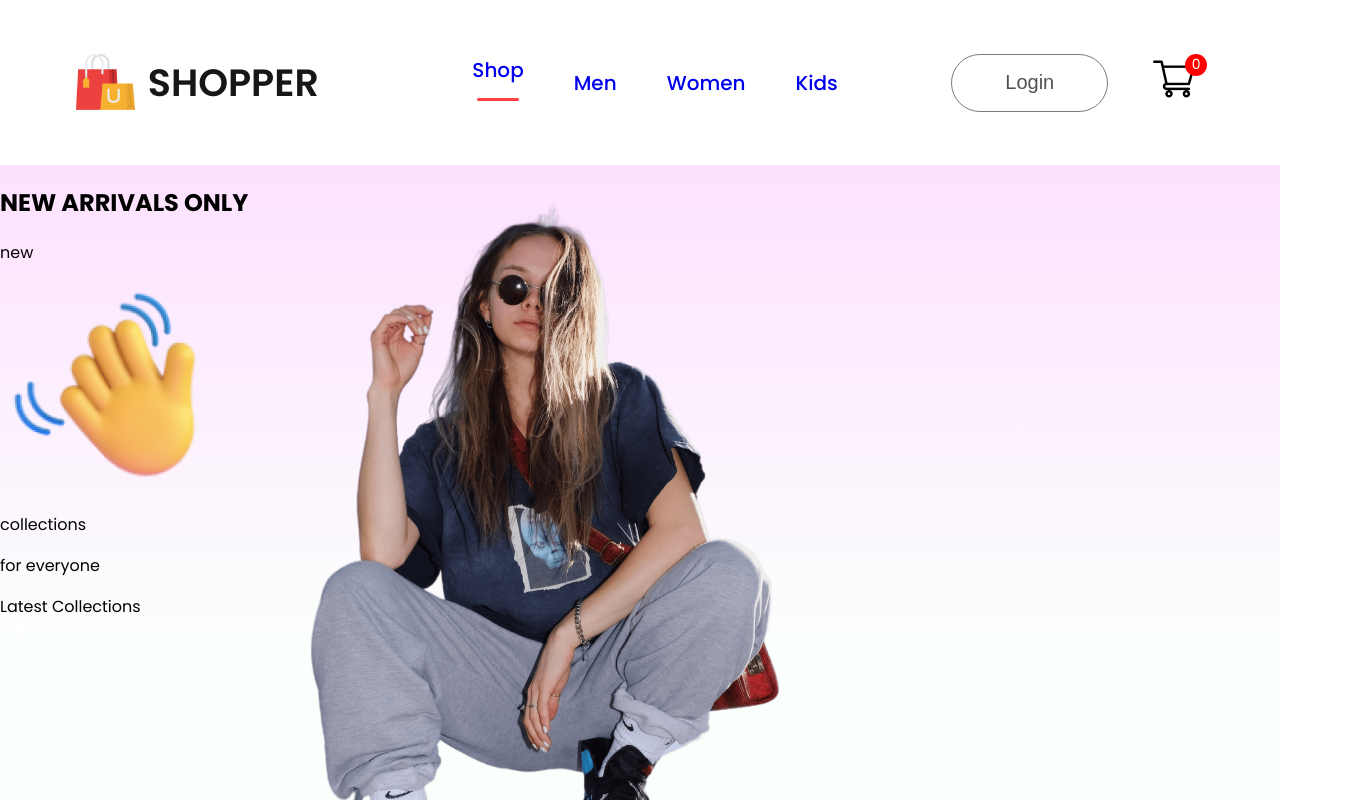
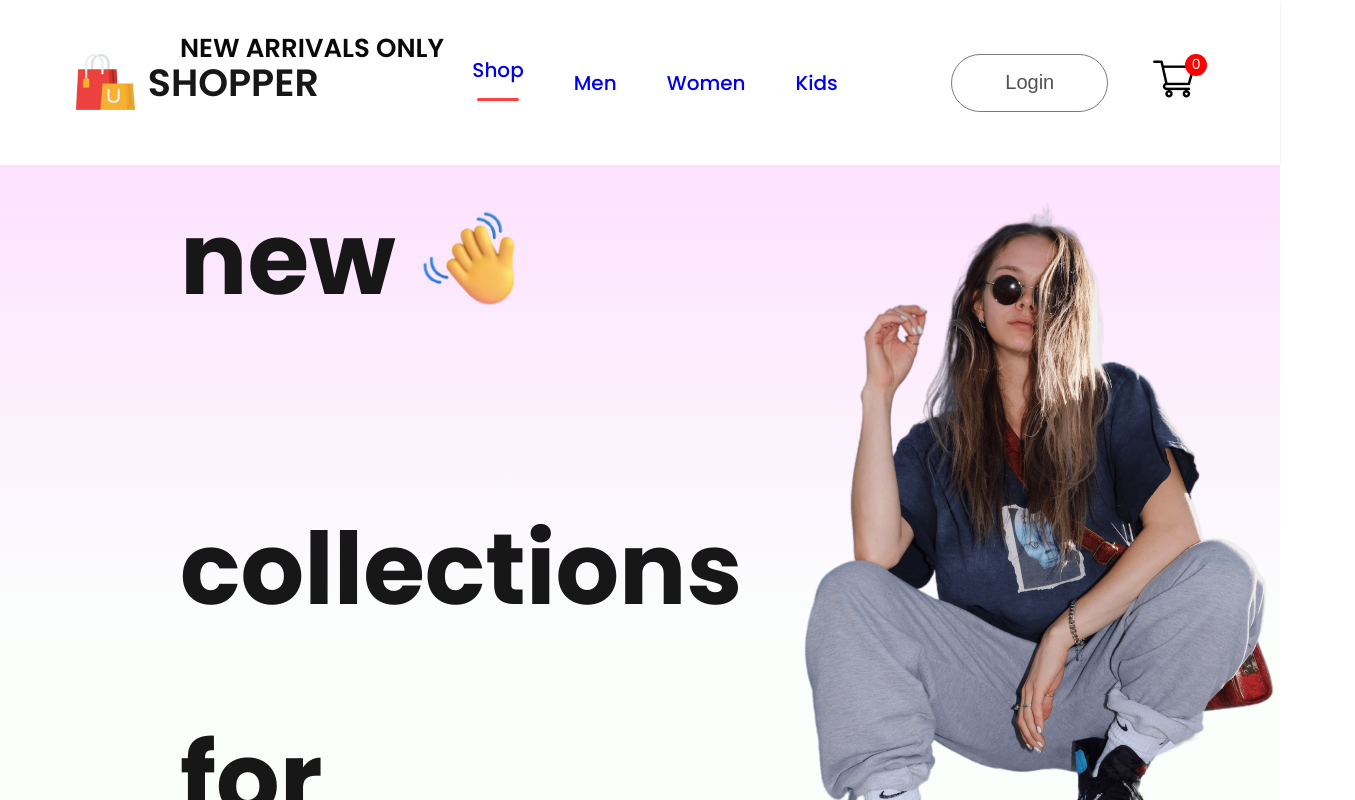
Before and after one commit to Norluciot/E-commerce, a React (Create React App) app: page / in a window 1280 px wide. Shown: the top 800 px of the page, 1355 px wide, since content can reach past the window. Built offline with nearby package versions, Linux system fonts and the light colour scheme.

Commit message:
hero css page

```diff
--- a/src/Components/Hero/Hero.css
+++ b/src/Components/Hero/Hero.css
@@ -3,3 +3,50 @@
     background: linear-gradient(180deg, #fde1ff, #e1ffea22 60%);
     display: flex;
 }
+
+.hero-left{
+    flex: 1;
+    display: flex;
+    flex-direction: column;
+    justify-content: center;
+    gap: 20px;
+    padding-left: 180px;
+    line-height: 1.1;
+}
+
+.hero-left h2{
+    color: #090909;
+    font-size: 26px;
+    font-weight: 600;
+}
+
+.hero-left p{
+    color: #171717;
+    font-size: 100px;
+    font-weight: 700;
+}
+
+.hero-hand-icon{
+    display: flex;
+    align-items: center;
+    gap: 20px;
+}
+
+.hero-hand-icon img{
+    width: 105px;
+}
+
+.hero-latest-btn{
+    display: flex;
+    justify-content: center;
+    align-items: center;
+    gap: 15px;
+    width: 310px;
+    height: 70px;
+    border-radius: 75px;
+    margin-top: 30px;
+    background: #ff4141;
+    color: white;
+    font-size: 22px;
+    font-weight: 500;
+}
--- a/src/Components/Hero/Hero.jsx
+++ b/src/Components/Hero/Hero.jsx
@@ -10,14 +10,14 @@
       <div className="hero-left">
         <h2>NEW ARRIVALS ONLY</h2>
         <div>
-          <div className="hand-hand-hand">
+          <div className="hero-hand-icon">
             <p>new</p>
             <img src={hand_icon} alt="" />
           </div>
           <p>collections</p>
           <p>for everyone</p>
         </div>
-        <div className="hero-left-btn">
+        <div className="hero-latest-btn">
           <div className="">Latest Collections</div>
           <img src={arrow_icon} alt="" />
         </div>
```
